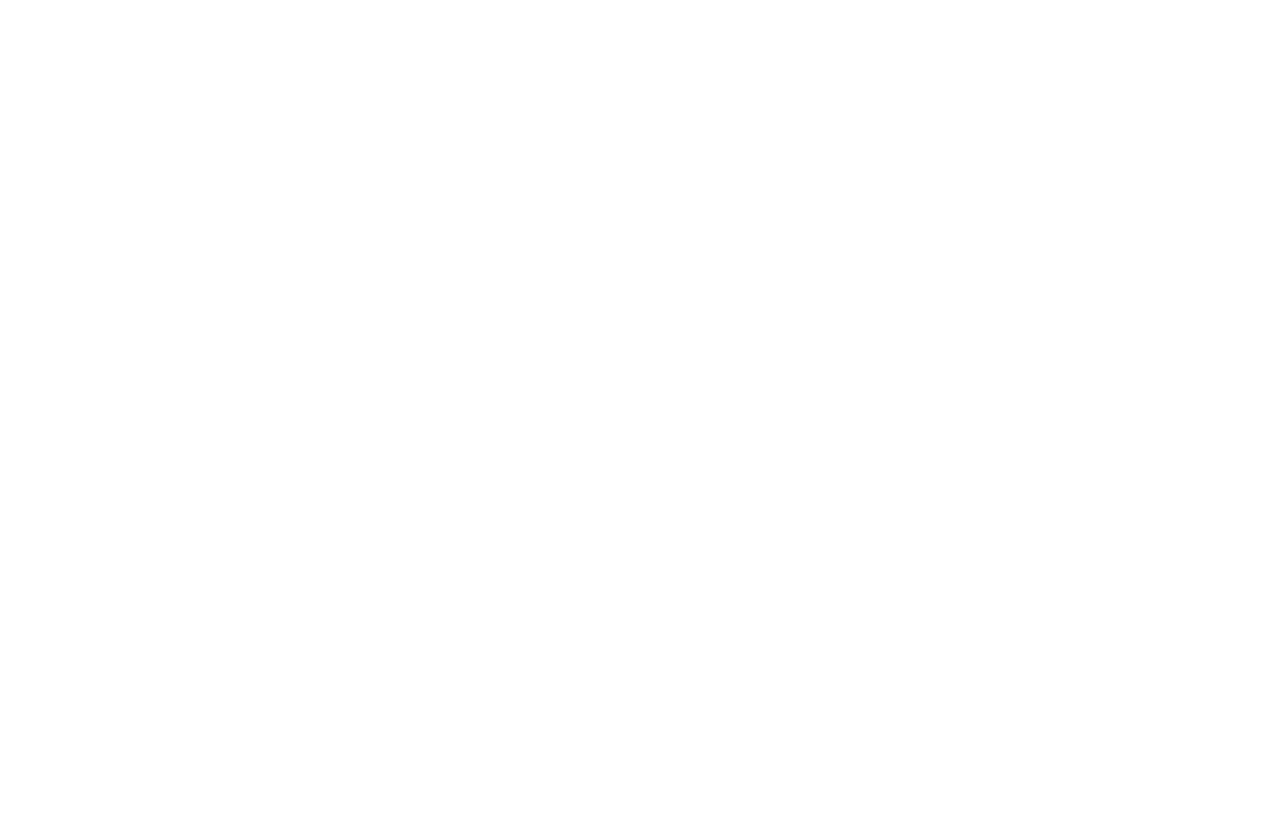
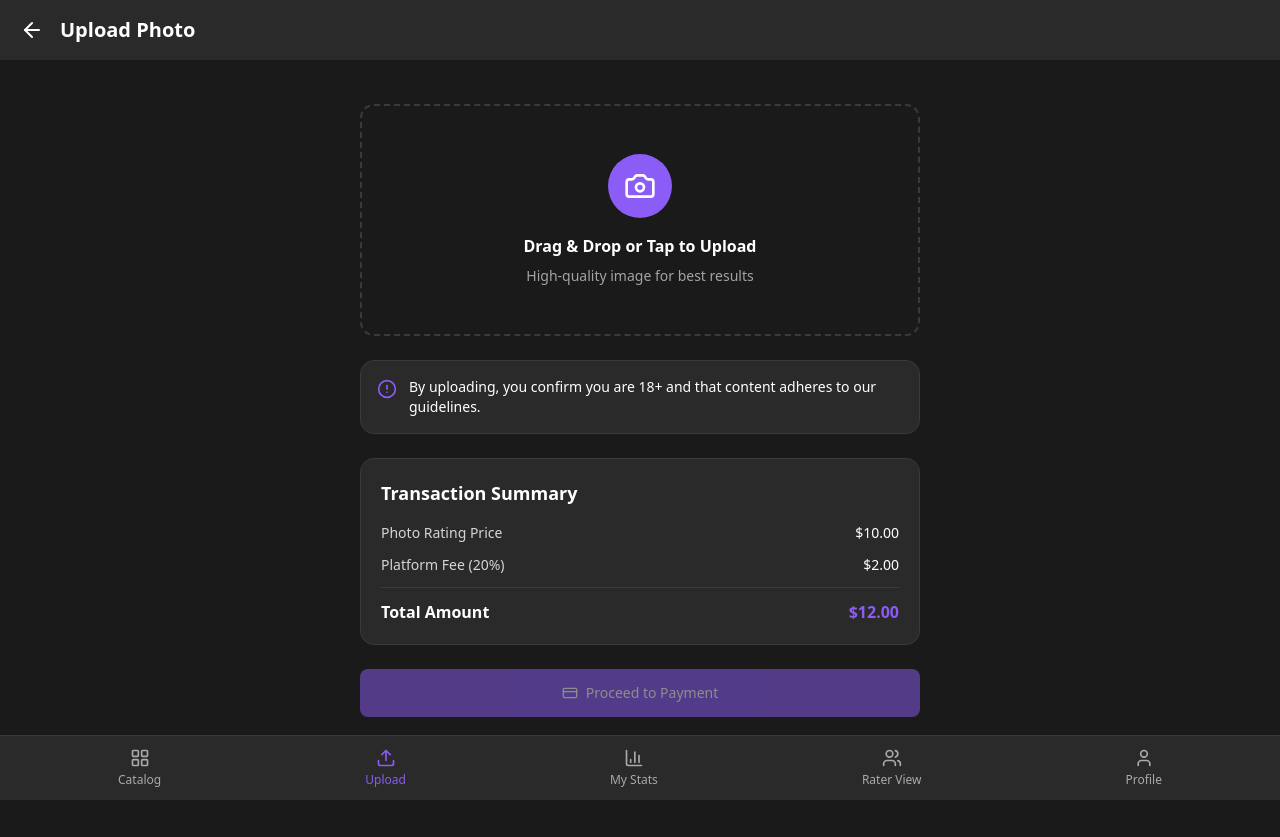
Before and after one commit to alen-ich/checkmyd, a React (Vite) app: page /upload in a window 1280 px wide. Before the commit this address had no page. Before the commit the page ends 800 px from the top, so only its background shows below. Built offline with nearby package versions, Linux system fonts and the light colour scheme.

Commit message:
feat: added upload photo page

```diff
--- a/src/main.tsx
+++ b/src/main.tsx
@@ -4,6 +4,7 @@
 import SignUpSubmitter from "./pages/SignUp/SignUpSubmitter";
 import SignUpRater from "./pages/SignUp/SignUpRater";
 import Raters from "./pages/Raters/Raters";
+import UploadPhoto from "./pages/Upload/UploadPhoto";
 import "./index.css";
 
 const rootElement = document.getElementById("root");
@@ -19,6 +20,7 @@
       <Route path="/signup/submitter" element={<SignUpSubmitter />} />
       <Route path="/signup/rater" element={<SignUpRater />} />
       <Route path="/raters" element={<Raters />} />
+      <Route path="/upload" element={<UploadPhoto />} />
     </Routes>
   </BrowserRouter>,
 );
--- /dev/null
+++ b/src/pages/Upload/UploadPhoto.tsx
@@ -0,0 +1,178 @@
+import React, { useState, useRef } from 'react';
+import { Camera, AlertCircle, CreditCard } from 'lucide-react';
+import Header from '@/components/layout/Header';
+import Footer from '@/components/layout/Footer';
+import { Button } from '@/components/ui/button';
+
+const UploadPhoto: React.FC = () => {
+  const [selectedFile, setSelectedFile] = useState<File | null>(null);
+  const [preview, setPreview] = useState<string | null>(null);
+  const [isDragging, setIsDragging] = useState(false);
+  const fileInputRef = useRef<HTMLInputElement>(null);
+
+  const photoRatingPrice = 10.00;
+  const platformFee = 2.00;
+  const totalAmount = photoRatingPrice + platformFee;
+
+  const handleFileSelect = (file: File) => {
+    if (file && file.type.startsWith('image/')) {
+      setSelectedFile(file);
+      const reader = new FileReader();
+      reader.onloadend = () => {
+        setPreview(reader.result as string);
+      };
+      reader.readAsDataURL(file);
+    }
+  };
+
+  const handleDragOver = (e: React.DragEvent) => {
+    e.preventDefault();
+    setIsDragging(true);
+  };
+
+  const handleDragLeave = (e: React.DragEvent) => {
+    e.preventDefault();
+    setIsDragging(false);
+  };
+
+  const handleDrop = (e: React.DragEvent) => {
+    e.preventDefault();
+    setIsDragging(false);
+    const file = e.dataTransfer.files[0];
+    if (file) {
+      handleFileSelect(file);
+    }
+  };
+
+  const handleFileInputChange = (e: React.ChangeEvent<HTMLInputElement>) => {
+    const file = e.target.files?.[0];
+    if (file) {
+      handleFileSelect(file);
+    }
+  };
+
+  const handleUploadAreaClick = () => {
+    fileInputRef.current?.click();
+  };
+
+  const handleProceedToPayment = () => {
+    if (selectedFile) {
+      console.log('Proceeding to payment with file:', selectedFile.name);
+      // Handle payment navigation
+    }
+  };
+
+  return (
+    <div className="min-h-screen bg-[#1a1a1a] flex flex-col m-0">
+      <Header title="Upload Photo" showBack={true} />
+
+      <main className="flex-1 overflow-y-auto pt-20 pb-24">
+        <div className="px-5 py-6 max-w-[600px] w-full mx-auto flex flex-col gap-6">
+          {/* Upload Area */}
+          <div
+            onClick={handleUploadAreaClick}
+            onDragOver={handleDragOver}
+            onDragLeave={handleDragLeave}
+            onDrop={handleDrop}
+            className={`
+              relative border-2 border-dashed rounded-xl p-12 flex flex-col items-center justify-center gap-4 cursor-pointer transition-colors
+              ${isDragging
+                ? 'border-[#8b5cf6] bg-[#8b5cf6]/10'
+                : 'border-[#3a3a3a] hover:border-[#8b5cf6]/50 hover:bg-[#2a2a2a]'
+              }
+              ${preview ? 'border-solid border-[#8b5cf6]' : ''}
+            `}
+          >
+            <input
+              ref={fileInputRef}
+              type="file"
+              accept="image/*"
+              onChange={handleFileInputChange}
+              className="hidden"
+            />
+
+            {preview ? (
+              <div className="relative w-full">
+                <img
+                  src={preview}
+                  alt="Preview"
+                  className="w-full h-auto max-h-96 object-contain rounded-lg"
+                />
+                <button
+                  onClick={(e) => {
+                    e.stopPropagation();
+                    setSelectedFile(null);
+                    setPreview(null);
+                    if (fileInputRef.current) {
+                      fileInputRef.current.value = '';
+                    }
+                  }}
+                  className="absolute top-2 right-2 bg-[#1a1a1a]/80 text-white rounded-full p-2 hover:bg-[#1a1a1a] transition-colors"
+                  aria-label="Remove image"
+                >
+                  ×
+                </button>
+              </div>
+            ) : (
+              <>
+                <div className="bg-[#8b5cf6] rounded-full p-4">
+                  <Camera className="h-8 w-8 text-white" />
+                </div>
+                <div className="flex flex-col items-center gap-2 text-center">
+                  <p className="text-white font-semibold text-base m-0">
+                    Drag & Drop or Tap to Upload
+                  </p>
+                  <p className="text-white/60 text-sm m-0">
+                    High-quality image for best results
+                  </p>
+                </div>
+              </>
+            )}
+          </div>
+
+          {/* Important Reminder */}
+          <div className="bg-[#2a2a2a] rounded-xl p-4 flex items-start gap-3 border border-[#3a3a3a]">
+            <AlertCircle className="h-5 w-5 text-[#8b5cf6] shrink-0 mt-0.5" />
+            <p className="text-white text-sm m-0">
+              By uploading, you confirm you are 18+ and that content adheres to our guidelines.
+            </p>
+          </div>
+
+          {/* Transaction Summary */}
+          <div className="bg-[#2a2a2a] rounded-xl p-5 flex flex-col gap-4 border border-[#3a3a3a]">
+            <h2 className="text-white text-lg font-semibold m-0">Transaction Summary</h2>
+            <div className="flex flex-col gap-3">
+              <div className="flex items-center justify-between">
+                <span className="text-white/80 text-sm">Photo Rating Price</span>
+                <span className="text-white text-sm">${photoRatingPrice.toFixed(2)}</span>
+              </div>
+              <div className="flex items-center justify-between">
+                <span className="text-white/80 text-sm">Platform Fee (20%)</span>
+                <span className="text-white text-sm">${platformFee.toFixed(2)}</span>
+              </div>
+              <div className="border-t border-[#3a3a3a] pt-3 flex items-center justify-between">
+                <span className="text-white font-semibold text-base">Total Amount</span>
+                <span className="text-[#8b5cf6] font-semibold text-base">${totalAmount.toFixed(2)}</span>
+              </div>
+            </div>
+          </div>
+
+          {/* Proceed to Payment Button */}
+          <Button
+            onClick={handleProceedToPayment}
+            disabled={!selectedFile}
+            size="xl"
+            className="bg-[#8b5cf6] text-white hover:bg-[#7c3aed] w-full disabled:opacity-50 disabled:cursor-not-allowed"
+          >
+            <CreditCard className="h-5 w-5" />
+            Proceed to Payment
+          </Button>
+        </div>
+      </main>
+
+      <Footer />
+    </div>
+  );
+};
+
+export default UploadPhoto;
```
